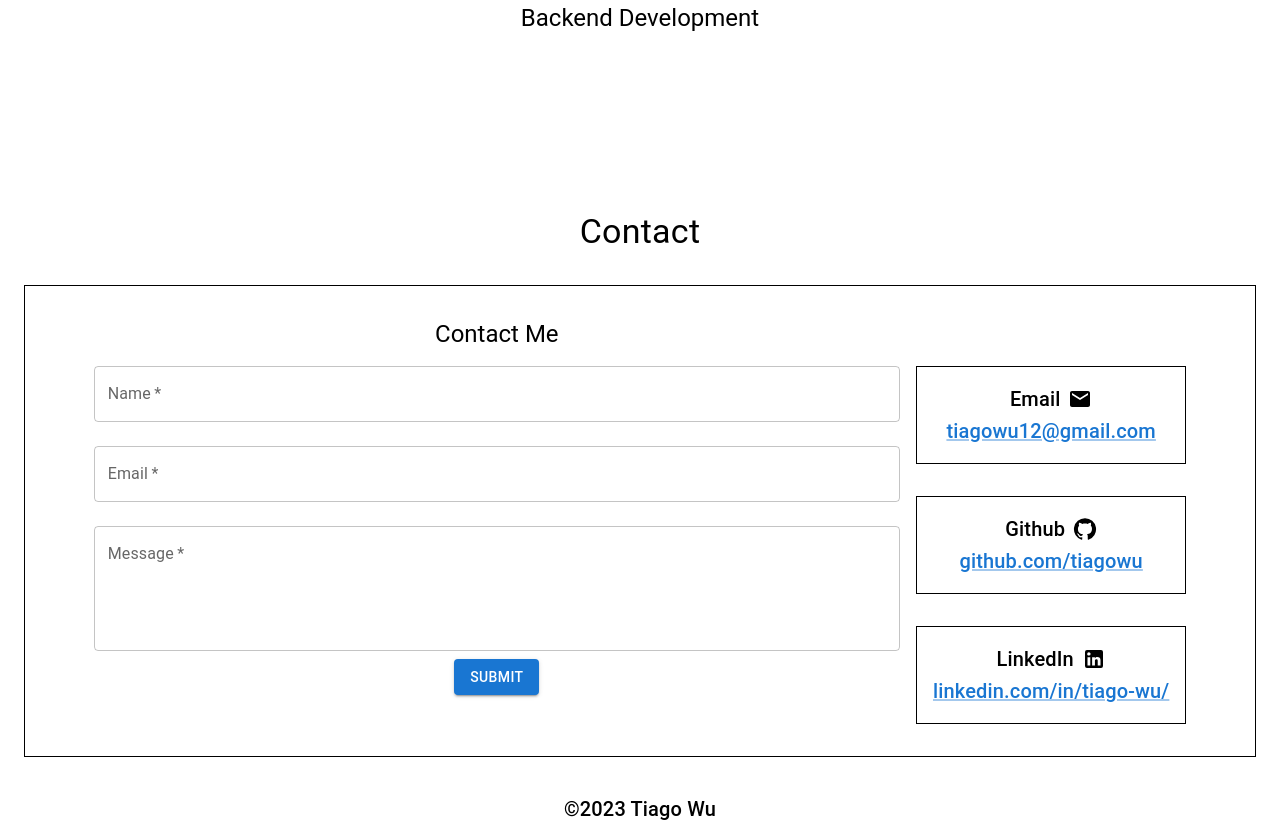
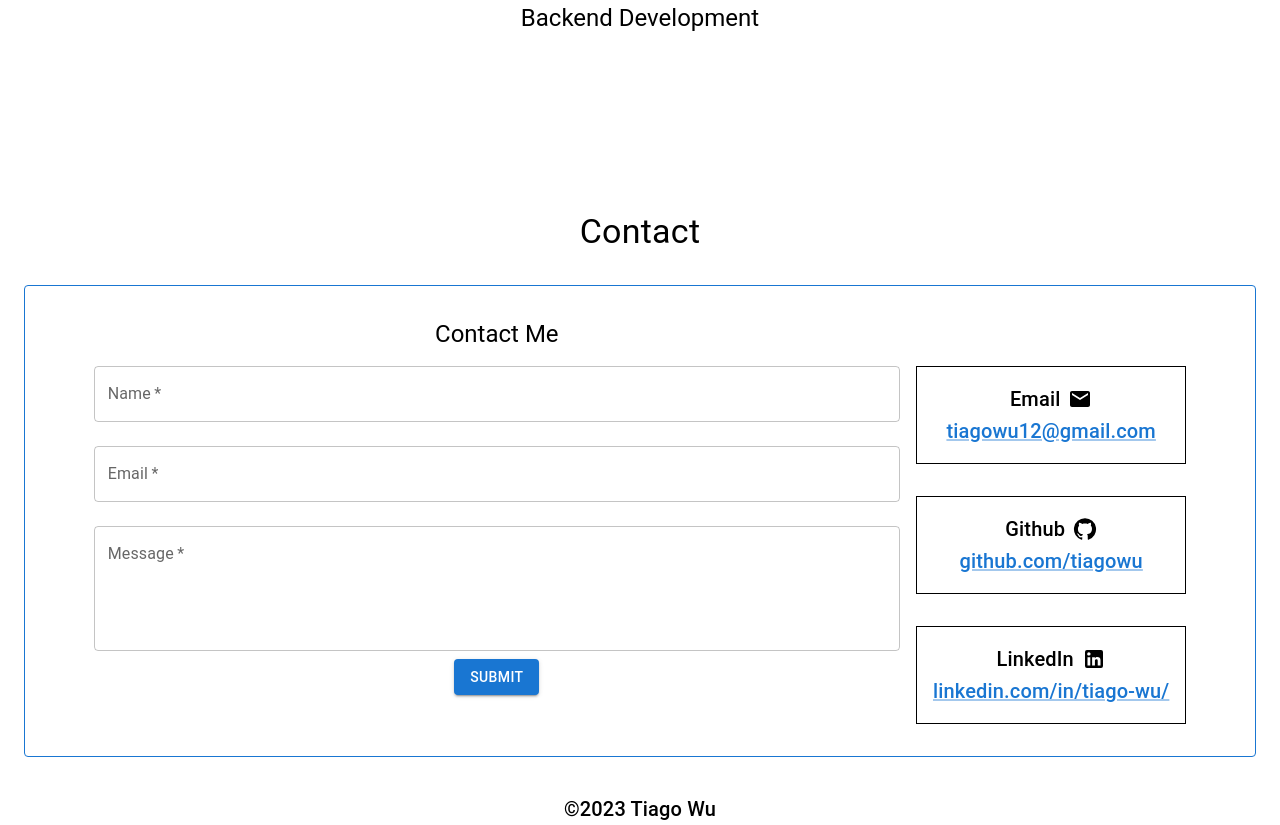
Before and after one commit to tiagowu/portfolio-website, a React (Create React App) app: page / in a window 1280 px wide. Shown: the part 3760-4585 px from the top of the page. Built offline with nearby package versions, Linux system fonts and the light colour scheme; no server answers; some icons are missing.

Commit message:
Refactor Contact Component

```diff
--- a/src/components/Contact.jsx
+++ b/src/components/Contact.jsx
@@ -2,21 +2,38 @@ import ContactBox from "./ContactBox";
 import ContactForm from "./ContactForm";
 import { infoIcons } from "../data/IconsData";
 
-import { Container, Box, Typography } from "@mui/material";
+import { Container, Box, Typography, useTheme } from "@mui/material";
 
 const Contact = () => {
+  const theme = useTheme();
+
+  const renderContactBoxes = () => {
+    return (
+      <>
+        <ContactBox label="Email" content="tiagowu12@gmail.com" icon={() => infoIcons.email} />
+        <ContactBox label="Github" content="https://www.github.com/tiagowu" icon={() => infoIcons.github} />
+        <ContactBox label="LinkedIn" content="https://www.linkedin.com/in/tiago-wu/" icon={() => infoIcons.linkedin} />
+      </>
+    );
+  };
+
   return (
-    <Container id="contact" maxWidth={false} sx={{ pt: "72px" }}>
-      <Typography variant="h4" align="center" paddingBottom="32px">
+    <Container id="contact" maxWidth={false}>
+      <Typography variant="h4" align="center" pt={9} pb={4}>
         Contact
       </Typography>
-      <Box margin="auto" maxWidth="1300px">
-        <Box display="flex" flexDirection={{ xs: "column", sm: "row" }} justifyContent="center" padding="32px" border="1px solid black">
+      <Box margin="auto" maxWidth={1300}>
+        <Box
+          display="flex"
+          flexDirection={{ xs: "column", sm: "row" }}
+          justifyContent="center"
+          p={4}
+          border={`1px solid ${theme.palette.primary.main}`}
+          borderRadius={1}
+        >
           <ContactForm />
-          <Box display="flex" flexDirection="column" ml={{ sm: "16px" }} mt="48px" gap="32px">
-            <ContactBox label="Email" content="tiagowu12@gmail.com" icon={() => infoIcons.email} />
-            <ContactBox label="Github" content="https://www.github.com/tiagowu" icon={() => infoIcons.github} />
-            <ContactBox label="LinkedIn" content="https://www.linkedin.com/in/tiago-wu/" icon={() => infoIcons.linkedin} />
+          <Box display="flex" flexDirection="column" align="center" pl={{ sm: "16px" }} mt={6} gap={4}>
+            {renderContactBoxes()}
           </Box>
         </Box>
       </Box>
```
